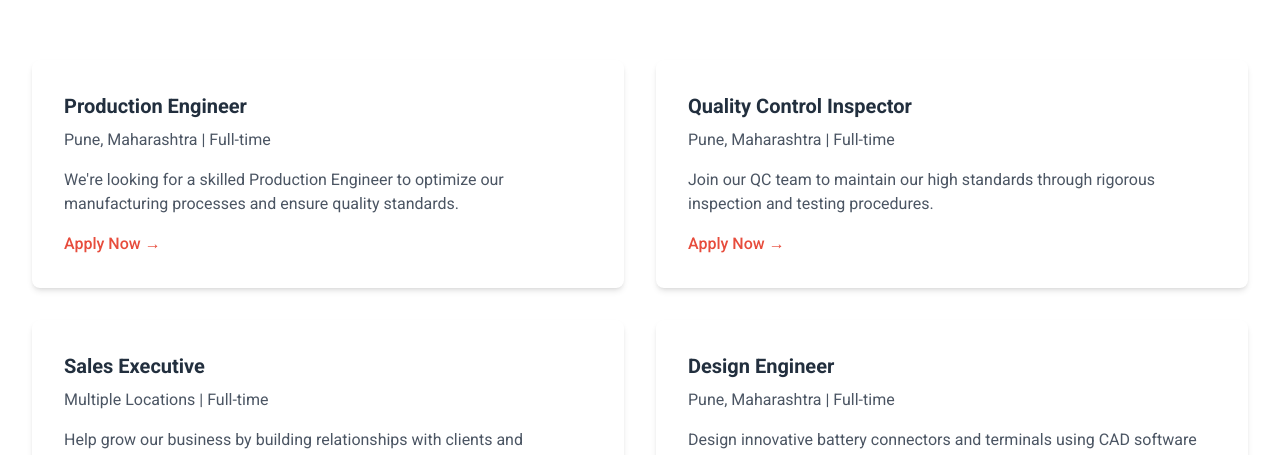
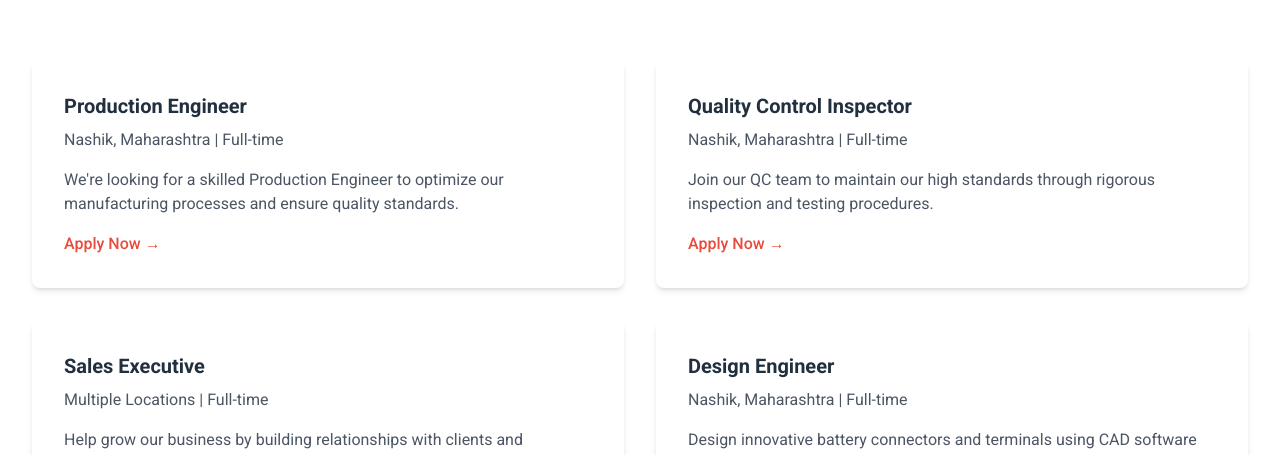
Before and after one commit to Anoop017/mne-deepsite-orange, a plain HTML site: page index.html in a window 1280 px wide. Shown: the part 3980-4435 px from the top of the page. Drawn offline with nearby package versions, Linux system fonts and the light colour scheme.

```diff
--- a/index.html
+++ b/index.html
@@ -307,7 +307,7 @@
                 <!-- Career 1 -->
                 <div class="bg-white p-8 rounded-lg shadow-md hover:shadow-lg transition duration-300">
                     <h3 class="text-xl font-bold mb-2">Production Engineer</h3>
-                    <p class="text-gray-600 mb-4">Pune, Maharashtra | Full-time</p>
+                    <p class="text-gray-600 mb-4">Nashik, Maharashtra | Full-time</p>
                     <p class="text-gray-600 mb-4">We're looking for a skilled Production Engineer to optimize our manufacturing processes and ensure quality standards.</p>
                     <button class="text-accent hover:text-red-700 font-medium">Apply Now →</button>
                 </div>
@@ -315,7 +315,7 @@
                 <!-- Career 2 -->
                 <div class="bg-white p-8 rounded-lg shadow-md hover:shadow-lg transition duration-300">
                     <h3 class="text-xl font-bold mb-2">Quality Control Inspector</h3>
-                    <p class="text-gray-600 mb-4">Pune, Maharashtra | Full-time</p>
+                    <p class="text-gray-600 mb-4">Nashik, Maharashtra | Full-time</p>
                     <p class="text-gray-600 mb-4">Join our QC team to maintain our high standards through rigorous inspection and testing procedures.</p>
                     <button class="text-accent hover:text-red-700 font-medium">Apply Now →</button>
                 </div>
@@ -331,7 +331,7 @@
                 <!-- Career 4 -->
                 <div class="bg-white p-8 rounded-lg shadow-md hover:shadow-lg transition duration-300">
                     <h3 class="text-xl font-bold mb-2">Design Engineer</h3>
-                    <p class="text-gray-600 mb-4">Pune, Maharashtra | Full-time</p>
+                    <p class="text-gray-600 mb-4">Nashik, Maharashtra | Full-time</p>
                     <p class="text-gray-600 mb-4">Design innovative battery connectors and terminals using CAD software and engineering principles.</p>
                     <button class="text-accent hover:text-red-700 font-medium">Apply Now →</button>
                 </div>
```
